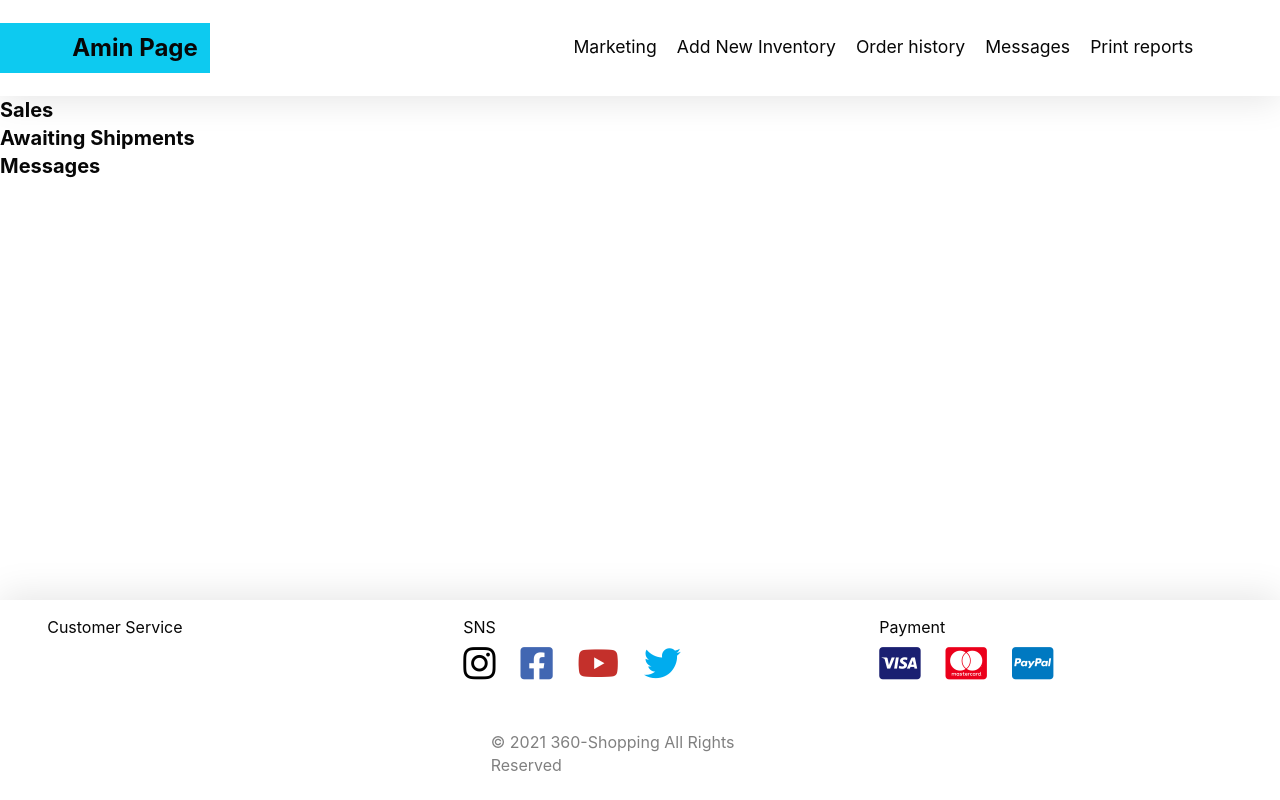
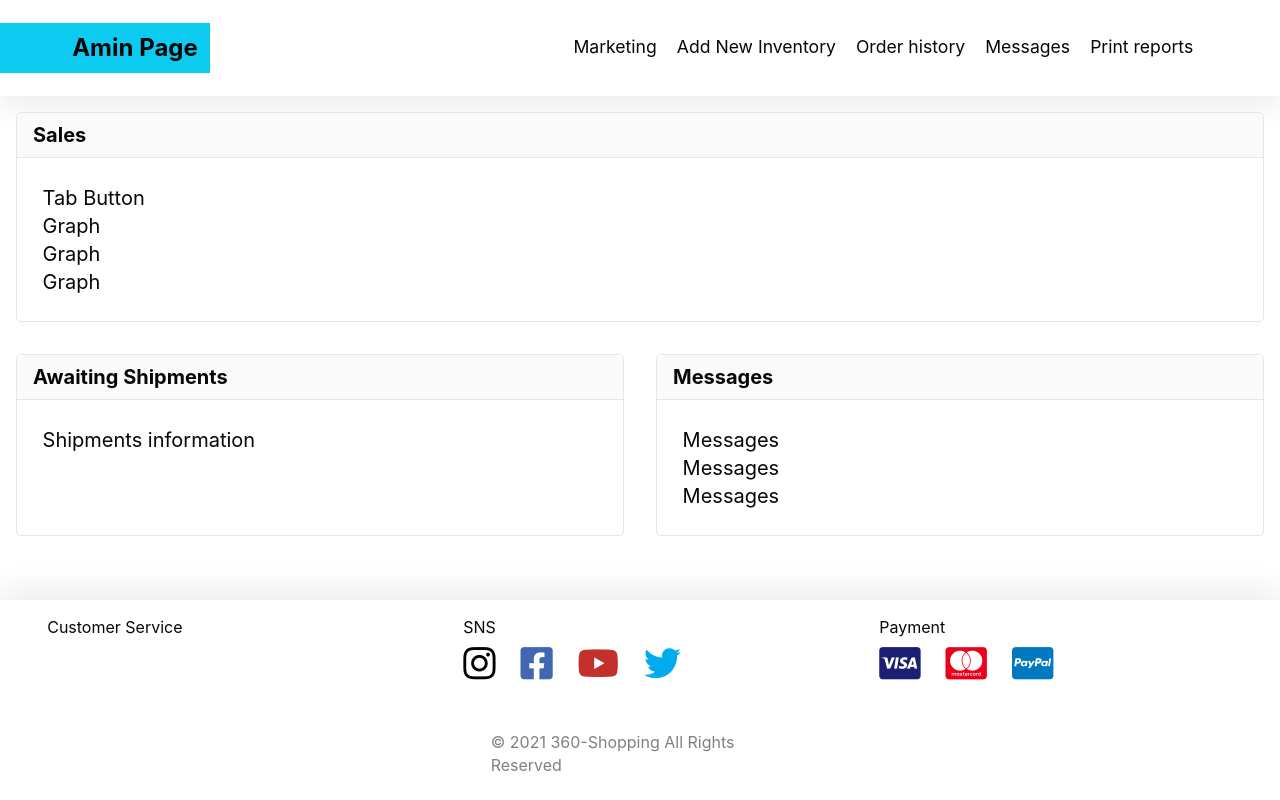
Before and after one commit to LeeJung-AWS/360-shopping, a React (Create React App) app in the folder frontend/: page / in a window 1280 px wide. Built offline with nearby package versions, Linux system fonts and the light colour scheme.

Commit message:
admin Paga Layout

```diff
--- a/frontend/src/pages/AdminPage.tsx
+++ b/frontend/src/pages/AdminPage.tsx
@@ -6,17 +6,41 @@ const AdminPage: React.FC = () => {
 
     return <>
         <AdminNav />
-        <section className="adminPage-row">
+        <main className="adminPage-row">
+            <section className="adminPage-col card">
+                <div className="card-header">
                     <h4>Sales</h4>
+                </div>
+                <div className="card-body">
+                    <p>Tab Button</p>
+                    <p>Graph</p>
+                    <p>Graph</p>
+                    <p>Graph</p>
+                    {/* <p>Graph</p>
+                    <p>Graph</p>
+                    <p>Graph</p>
+                    <p>Graph</p> */}
+                </div>
             </section>
-        <section className="adminPage-row">
-            <div className="adminPage-col">
+            <section className="adminPage-col card">
+                <div className="card-header">
                     <h4>Awaiting Shipments</h4>
                 </div>
-            <div className="adminPage-col">
+                <div className="card-body">
+                    <p>Shipments information</p>
+                </div>
+            </section>
+            <section className="adminPage-col card">
+                <div className="card-header">
                     <h4>Messages</h4>
                 </div>
+                <div className="card-body">
+                    <p>Messages</p>
+                    <p>Messages</p>
+                    <p>Messages</p>
+                </div>
             </section>
+        </main>
 
         </>
 }
--- /dev/null
+++ b/frontend/src/sass/3_components/_card.scss
@@ -0,0 +1,17 @@
+.card {
+    border: 1px solid rgb(230, 230, 230);
+    border-radius: 5px;
+    margin: 1rem;
+
+    .card-header {
+        border-bottom: 0.1rem solid rgb(230, 230, 230);
+        border-radius: 0.5rem 0.5rem 0 0;
+        padding: 0.5rem 1.0rem;
+        background-color: rgb(250, 250, 250);
+    }
+
+    .card-body {
+        padding: 1.6rem;
+    }
+
+}
--- a/frontend/src/sass/3_components/_components-index.scss
+++ b/frontend/src/sass/3_components/_components-index.scss
@@ -1,5 +1,6 @@
 // Components (or modules): holds all of your styles for buttons, carousels, sliders, and similar page components (think widgets).
 // Your project will typically contain a lot of component files — as the whole site/app should be mostly composed of small modules.
 
-@import "buttnos";      // Buttons
+@import "buttons";      // Buttons
 @import "carousel";     // Carousel
+@import "card";
--- /dev/null
+++ b/frontend/src/sass/4_layout/_adminPage.scss
@@ -0,0 +1,18 @@
+.adminPage-row {
+    display: flex;
+    flex-flow: row wrap;
+}
+
+.adminPage-col{
+    flex: 0 1 100%;
+}
+
+/* 768px and Greater than 768px */
+@media screen and (min-width: 768px) {
+    .adminPage-col:first-child {
+        flex: 0 1 100%;
+    }
+    .adminPage-col {
+        flex: 1 0 40%;
+    }
+}
--- a/frontend/src/sass/4_layout/_layout-index.scss
+++ b/frontend/src/sass/4_layout/_layout-index.scss
@@ -3,6 +3,7 @@
 
 @import "navigation";        // Navigation
 @import "adminNav";          // Navigation for Admin page
+@import "adminPage";         // Admin page
 @import "grid";              // Grid system
 @import "header";            // Header
 @import "footer";            // Footer
--- a/frontend/src/sass/main.scss
+++ b/frontend/src/sass/main.scss
@@ -2,5 +2,5 @@
 
 @import "1_abstracts/abstracts-index";
 @import "2_base/base-index";
-// @import "3_components/components-index";
+@import "3_components/components-index";
 @import "4_layout/layout-index";
```
Lines whose indentation alone changed are shown as unchanged.
